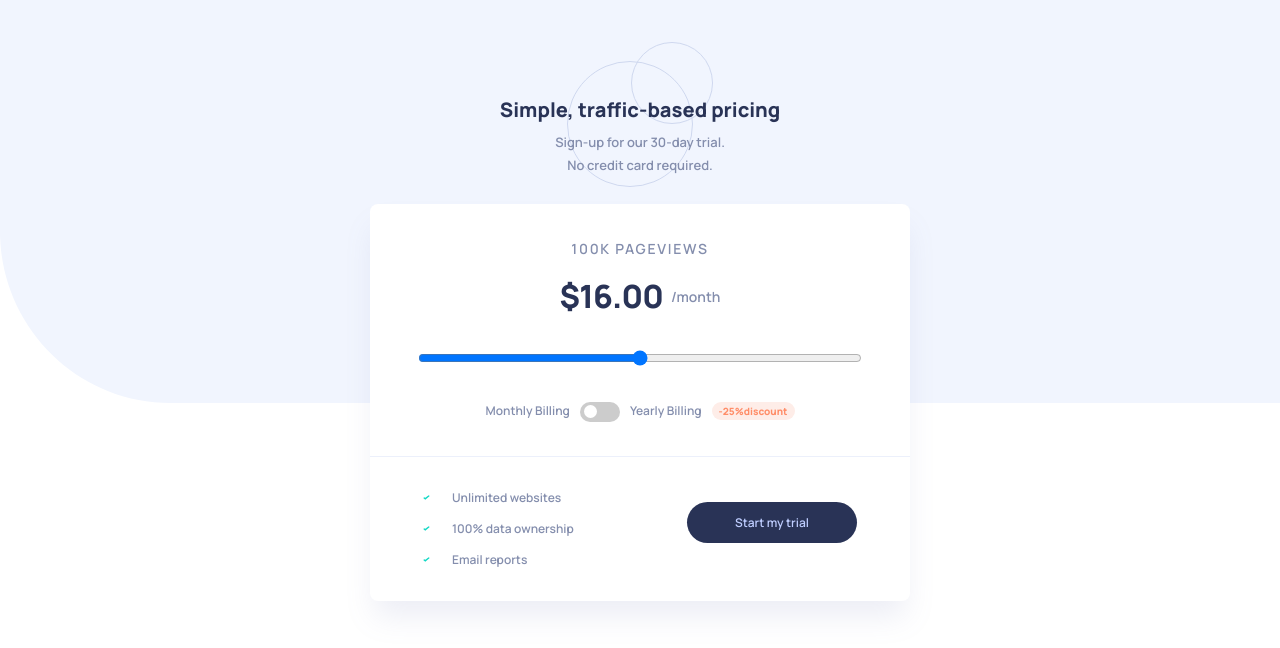
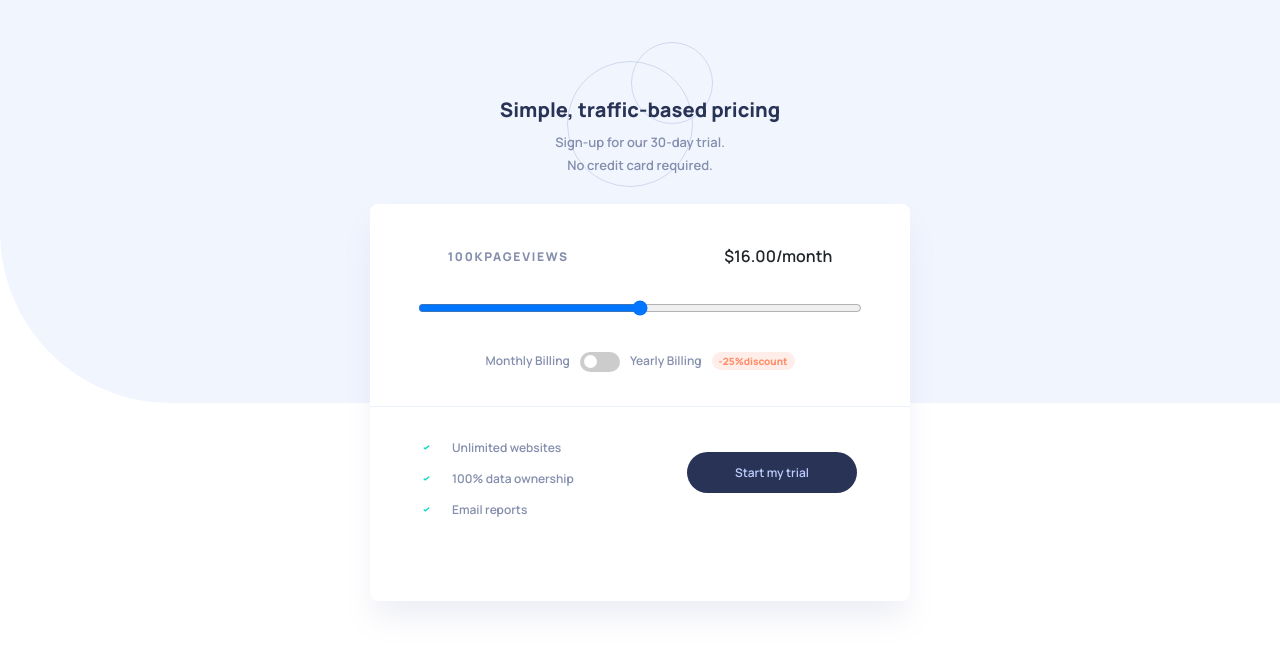
Before and after one commit to Elyticus/interactive-pricing-component, a plain HTML site: page index.html in a window 1280 px wide. Drawn offline with nearby package versions, Linux system fonts and the light colour scheme.

Commit message:
JavaScript Update

```diff
--- a/index.html
+++ b/index.html
@@ -47,17 +47,28 @@
     </header>
 
     <main>
-      <div class="info_price">
-        <div class="price_flex">
-          <div class="range_flex_reverse">
-            <p class="page_style">100k Pageviews</p>
+      <div class="main_header">
+        <p class="page_style">
+          <span id="page-views-count">100k </span>Pageviews
+        </p>
 
-            <p><span class="price">$16.00</span>/month</p>
+        <p><span id="price"></span>/month</p>
 
-            <label for="range2"></label>
-            <input class="range_price" id="range" type="range" />
-          </div>
-        </div>
+        <input
+          step="1"
+          min="1"
+          max="5"
+          class="range_price"
+          id="range"
+          type="range"
+          style="
+            background: linear-gradient(
+              90deg,
+              rgb(165, 243, 235) 25%,
+              rgb(234, 238, 251) 25%
+            );
+          "
+        />
       </div>
 
       <div class="info_plan">
@@ -90,7 +101,7 @@
           </div>
         </div>
 
-        <button>Start my trial</button>
+        <button id="btn">Start my trial</button>
       </footer>
     </main>
 
--- a/script.js
+++ b/script.js
@@ -0,0 +1,51 @@
+const domReferences = {
+  inputRange: document.getElementById("range"),
+  inputCheckbox: document.getElementById("toggle-btn"),
+  rangeSpan: document.getElementById("page-views-count"),
+  priceSpan: document.getElementById("price"),
+  buttonTrial: document.getElementById("btn"),
+};
+
+const rangeConfig = {
+  1: { range: "10K", price: 8, discount: 0.75 },
+  2: { range: "50K", price: 12, discount: 0.75 },
+  3: { range: "100K", price: 16, discount: 0.75 },
+  4: { range: "500K", price: 24, discount: 0.75 },
+  5: { range: "1M", price: 36, discount: 0.75 },
+};
+
+function setRangeBackground(rangeValue) {
+  let gradientValue = (rangeValue - 1) * 25;
+  const gradient = `linear-gradient(90deg, hsl(174, 77%, 80%) ${gradientValue}%, rgba(234,238,251,1) ${gradientValue}%)`;
+  domReferences.inputRange.style.background = gradient;
+}
+
+function setPrice(rangeValue, priceValue) {
+  domReferences.rangeSpan.innerHTML = rangeValue;
+  domReferences.priceSpan.innerHTML = priceValue.toLocaleString("en", {
+    style: "currency",
+    currency: "USD",
+  });
+}
+
+function calcDiscount(range, price, discountValue) {
+  const isChecked = domReferences.inputCheckbox.checked;
+  const discountedPrice = price * discountValue;
+  setPrice(range, isChecked ? discountedPrice : price);
+}
+
+function setValue() {
+  const rangeValue = Number(domReferences.inputRange.value);
+  const { range, price, discount } = rangeConfig[rangeValue];
+  calcDiscount(range, price, discount);
+  setRangeBackground(rangeValue);
+}
+
+function warnUser() {
+  window.alert("Thank you for subscribing!");
+}
+
+window.addEventListener("load", setValue);
+domReferences.inputRange.addEventListener("input", setValue);
+domReferences.inputCheckbox.addEventListener("input", setValue);
+domReferences.buttonTrial.addEventListener("click", warnUser);
--- a/style.css
+++ b/style.css
@@ -53,18 +53,6 @@ h1 {
   width: 175px;
 }
 
-.price_flex {
-  display: flex;
-  flex-direction: column;
-
-  gap: 10px;
-}
-
-.range_flex_reverse {
-  display: flex;
-  flex-direction: column;
-}
-
 .range_price {
   width: 279px;
   height: 8px;
@@ -85,10 +73,6 @@ h1 {
   line-height: 23px;
 }
 
-.info_price {
-  padding-top: 35px;
-}
-
 .info_plan {
   color: #848ead;
   display: flex;
@@ -107,17 +91,6 @@ h1 {
   margin-right: 8px;
 }
 
-.price_flex p {
-  color: #848ead;
-  font-size: 14px;
-  font-weight: 600;
-  line-height: normal;
-
-  display: flex;
-  justify-content: center;
-  align-items: center;
-}
-
 .page_style {
   color: #848ead;
   font-size: 12px;
@@ -126,6 +99,10 @@ h1 {
   line-height: normal;
   letter-spacing: 1.714px;
   text-transform: uppercase;
+}
+
+.main_header {
+  padding-top: 40px;
 }
 
 .web_info {
@@ -184,6 +161,12 @@ button {
   color: #becdff;
 
   margin-top: 20px;
+}
+
+button:hover {
+  color: white;
+  background: #2196f3;
+  transition: 0.1s ease-in;
 }
 
 .switch {
@@ -269,8 +252,10 @@ input:checked + .slider:before {
     height: 8px;
   }
 
-  .range_flex_reverse {
+  .main_header {
     display: flex;
-    flex-direction: column;
+    flex-flow: row wrap;
+    align-items: center;
+    justify-content: space-around;
   }
 }
```
